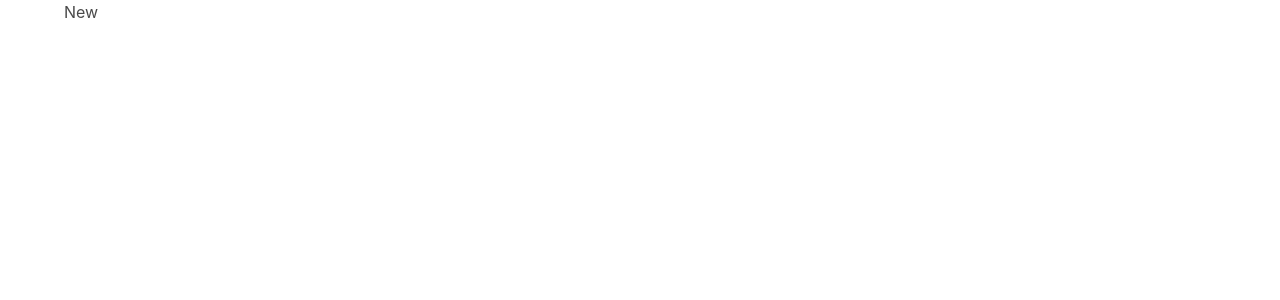
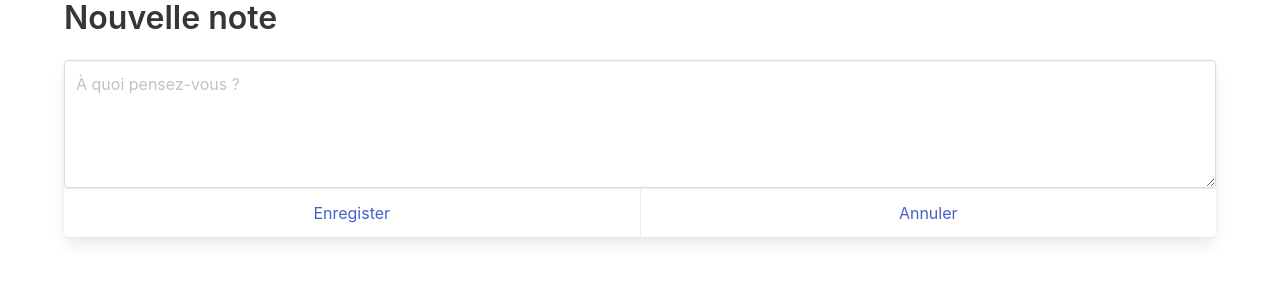
Before and after one commit to max-las/react-bloc-note, a React (Create React App) app: page /new in a window 1280 px wide. Shown: the top 300 px of the page. Built offline with nearby package versions, Linux system fonts and the light colour scheme.

Commit message:
add and edit notes

```diff
--- a/public/index.html
+++ b/public/index.html
@@ -28,7 +28,7 @@
   </head>
   <body>
     <noscript>You need to enable JavaScript to run this app.</noscript>
-    <div id="root" class="container"></div>
+    <div id="root"></div>
     <!--
       This HTML file is a template.
       If you open it directly in the browser, you will see an empty page.
--- a/src/App.js
+++ b/src/App.js
@@ -1,21 +1,40 @@
 import './App.css';
 import 'bulma/css/bulma.min.css';
 
-import { Link } from "react-router-dom";
-
-import Note from './components/Note.js';
+import { Link, useNavigate } from "react-router-dom";
+import { useState } from "react";
 
 function App() {
+  let navigate = useNavigate();
+
+  let initNotes;
+  let storedNotes = localStorage.getItem("notes");
+
+  if(storedNotes === null){
+    initNotes = [];
+  }else{
+    initNotes = JSON.parse(storedNotes);
+  }
+  let [notes, setNotes] = useState(initNotes);
+
+  const clearAll = () => {
+    localStorage.clear();
+    setNotes([]);
+    console.log("All clear.");
+  }
+
   return (
-    <div className="App">
+    <div className="container">
       <h1 className="title">
         Bloc-notes
       </h1>
 
-      <Note />
+      {notes.map((note, i) => {
+        return (<div className="box" onClick={() => {navigate("/edit/" + i)}}>{note}</div>)
+      })}
 
       <Link to="/new" className="button">Nouvelle note</Link>
-      <Link to="/edit/1" className="button" style={{ marginLeft: '10px' }}>Éditer la note 1</Link>
+      <button className="button" onClick={clearAll} style={{ marginLeft: '10px' }}>Tout effacer</button>
     </div>
   );
 }
--- a/src/components/NoteEditor.js
+++ b/src/components/NoteEditor.js
@@ -1,13 +1,66 @@
-function NoteEditor() {
+import { useState } from "react";
+import { useNavigate } from "react-router-dom";
+
+function NoteEditor(props) {
+  let navigate = useNavigate();
+
+  let notes = localStorage.getItem("notes");
+  if(notes === null){
+    notes = [];
+  }else{
+    notes = JSON.parse(notes);
+  }
+
+  let handleSave = () => {};
+
+  let validId = true;
+  let initText = "";
+
+  if(props.mode == "new"){
+    handleSave = () => {
+      notes.push(text);
+      localStorage.setItem("notes", JSON.stringify(notes));
+      navigate("/");
+    };
+  } else if(props.mode == "edit"){
+    validId = typeof notes[props.which] !== "undefined";
+
+    if(validId){
+      initText = notes[props.which];
+
+      handleSave = () => {
+        notes[props.which] = text;
+        localStorage.setItem("notes", JSON.stringify(notes));
+        navigate("/");
+      };
+    }
+  }
+
+  let [text, setText] = useState(initText);
+
+  const handleCancel = () => {
+    window.history.back();
+  };
+
+  const handleTextChange = (event) => {
+    setText(event.target.value);
+  };
+
+  if(validId){
     return (
       <div className="card">
-      <textarea className="textarea" placeholder="À quoi pensez-vous ?"></textarea>
+        <textarea className="textarea" placeholder="À quoi pensez-vous ?" value={text} onChange={handleTextChange}></textarea>
         <footer className="card-footer">
-        <a href="#" className="card-footer-item">Enregister</a>
-        <a href="#" className="card-footer-item">Annuler</a>
+          <a onClick={handleSave} className="card-footer-item">Enregister</a>
+          <a onClick={handleCancel} className="card-footer-item">Annuler</a>
         </footer>
       </div>
     );
+  }else{
+    return (
+      <h2 className="subtitle">404: Note non trouvée.</h2>
+    );
+  }
 }
 
 export default NoteEditor;
--- a/src/pages/Edit.js
+++ b/src/pages/Edit.js
@@ -1,10 +1,15 @@
 import { useParams } from "react-router-dom";
+
+import NoteEditor from '../components/NoteEditor.js';
 
 function Edit(){
   let {id} = useParams();
 
   return(
-    <p>Edit {id}</p>
+    <div className="container">
+      <h1 className="title">Éditer une note</h1>
+      <NoteEditor mode="edit" which={id} />
+    </div>
   );
 }
 
--- a/src/pages/New.js
+++ b/src/pages/New.js
@@ -1,6 +1,11 @@
+import NoteEditor from '../components/NoteEditor.js';
+
 function New(){
   return(
-    <p>New</p>
+    <div className="container">
+      <h1 className="title">Nouvelle note</h1>
+      <NoteEditor mode="new"/>
+    </div>
   );
 }
 
```
Lines whose indentation alone changed are shown as unchanged.
